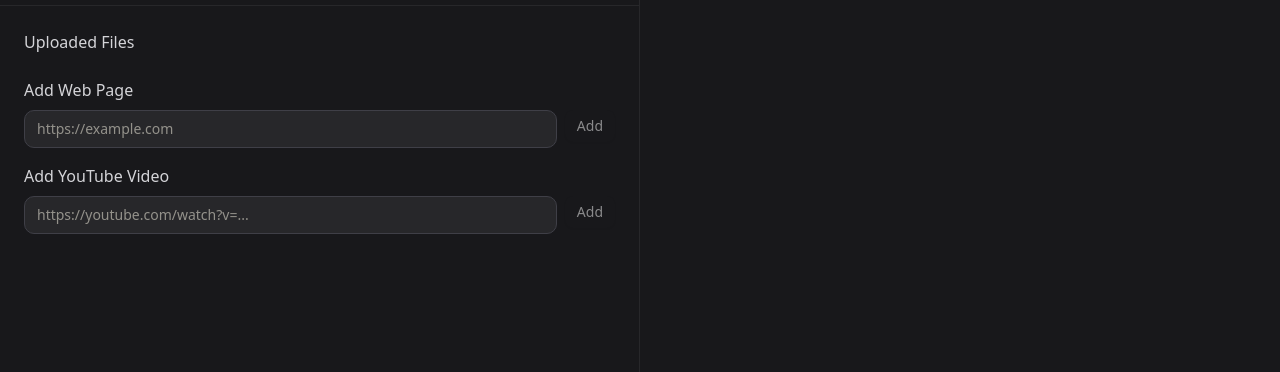
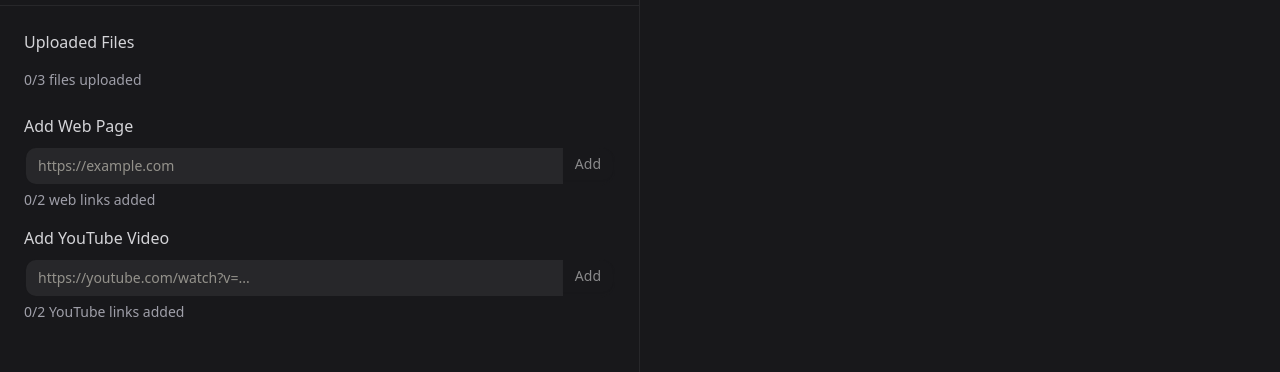
Before and after one commit to shravanbhati/LucidNoteLM, a Next.js app: page /notebook in a window 1280 px wide. Shown: the part 216-588 px from the top of the page. Built offline with nearby package versions, Linux system fonts and the light colour scheme.

Commit message:
some ui fix

```diff
--- a/app/notebook/page.js
+++ b/app/notebook/page.js
@@ -1,4 +1,5 @@
 "use client";
+import Link from "next/link";
 import {
   PromptInput,
   PromptInputTextarea,
@@ -67,11 +68,22 @@ const page = () => {
     localStorage.setItem("messageSources", JSON.stringify(messageSources));
   }, [chatMessages, messageSources]);
 
+  // Limits
+  const MAX_WEB_LINKS = 2;
+  const MAX_YOUTUBE_LINKS = 2;
+  const MAX_FILES = 3;
+
   // Web and YouTube link states
   const [webUrl, setWebUrl] = useState("");
   const [youtubeUrl, setYoutubeUrl] = useState("");
   const [isWebLoading, setIsWebLoading] = useState(false);
   const [isYoutubeLoading, setIsYoutubeLoading] = useState(false);
+  const [webLinks, setWebLinks] = useState([]);
+  const [youtubeLinks, setYoutubeLinks] = useState([]);
+  const [webError, setWebError] = useState("");
+  const [youtubeError, setYoutubeError] = useState("");
+  const [webSuccess, setWebSuccess] = useState(false);
+  const [youtubeSuccess, setYoutubeSuccess] = useState(false);
 
   const [copiedIndex, setCopiedIndex] = React.useState(null);
   const [copiedKey, setCopiedKey] = React.useState(null);
@@ -89,6 +101,16 @@ const page = () => {
   }
 
   const handleFilesAdded = async (newFiles) => {
+    // Check if adding these files would exceed the limit
+    if (files.length + newFiles.length > MAX_FILES) {
+      alert(
+        `Maximum ${MAX_FILES} files allowed. You can only add ${
+          MAX_FILES - files.length
+        } more file(s).`
+      );
+      return;
+    }
+
     setFiles((prev) => [...prev, ...newFiles]);
 
     for (const file of newFiles) {
@@ -109,7 +131,15 @@ const page = () => {
   const handleWebUrlSubmit = async () => {
     if (!webUrl.trim() || isWebLoading) return;
 
+    // Check if we've reached the limit
+    if (webLinks.length >= MAX_WEB_LINKS) {
+      setWebError(`Maximum ${MAX_WEB_LINKS} web links allowed`);
+      return;
+    }
+
     setIsWebLoading(true);
+    setWebError(""); // Clear previous error
+    setWebSuccess(false); // Clear previous success
 
     try {
       const res = await fetch("/api/files", {
@@ -119,11 +149,22 @@ const page = () => {
       });
 
       const data = await res.json();
+
+      if (!res.ok || data.error) {
+        throw new Error(data.error || "Failed to process web URL");
+      }
+
       console.log("Web URL processed:", data);
 
+      // Add the link to the webLinks state
+      setWebLinks((prev) => [...prev, { url: webUrl, title: webUrl }]);
       setWebUrl("");
+      setWebSuccess(true); // Set success state
+      // Clear success message after 3 seconds
+      setTimeout(() => setWebSuccess(false), 3000);
     } catch (err) {
       console.error("Error processing web URL:", err);
+      setWebError("Error processing web URL: " + err.message);
     } finally {
       setIsWebLoading(false);
     }
@@ -132,7 +173,15 @@ const page = () => {
   const handleYoutubeUrlSubmit = async () => {
     if (!youtubeUrl.trim() || isYoutubeLoading) return;
 
+    // Check if we've reached the limit
+    if (youtubeLinks.length >= MAX_YOUTUBE_LINKS) {
+      setYoutubeError(`Maximum ${MAX_YOUTUBE_LINKS} YouTube links allowed`);
+      return;
+    }
+
     setIsYoutubeLoading(true);
+    setYoutubeError(""); // Clear previous error
+    setYoutubeSuccess(false); // Clear previous success
 
     try {
       const res = await fetch("/api/files", {
@@ -142,11 +191,25 @@ const page = () => {
       });
 
       const data = await res.json();
+
+      if (!res.ok || data.error) {
+        throw new Error(data.error || "Failed to process YouTube URL");
+      }
+
       console.log("YouTube URL processed:", data);
 
+      // Add the link to the youtubeLinks state
+      setYoutubeLinks((prev) => [
+        ...prev,
+        { url: youtubeUrl, title: youtubeUrl },
+      ]);
       setYoutubeUrl("");
+      setYoutubeSuccess(true); // Set success state
+      // Clear success message after 3 seconds
+      setTimeout(() => setYoutubeSuccess(false), 3000);
     } catch (err) {
       console.error("Error processing YouTube URL:", err);
+      setYoutubeError("Error processing YouTube URL: " + err.message);
     } finally {
       setIsYoutubeLoading(false);
     }
@@ -229,6 +292,14 @@ const page = () => {
     } catch (err) {
       console.error("Error removing file:", err);
     }
+  };
+
+  const removeWebLink = (index) => {
+    setWebLinks((prev) => prev.filter((_, i) => i !== index));
+  };
+
+  const removeYoutubeLink = (index) => {
+    setYoutubeLinks((prev) => prev.filter((_, i) => i !== index));
   };
 
   function parseMessage(message) {
@@ -331,7 +402,9 @@ const page = () => {
   return (
     <div className="flex flex-col h-screen bg-zinc-900 text-zinc-100">
       <header className="border-b border-zinc-800 px-6 py-4 shadow-sm">
-        <h1 className="text-2xl font-bold text-zinc-100">LucidNoteLM</h1>
+        <Link href="/" className="text-2xl font-bold text-zinc-100">
+          LucidNoteLM
+        </Link>
       </header>
 
       <div className="flex flex-1 overflow-hidden">
@@ -399,6 +472,9 @@ const page = () => {
           <div className="flex-1 p-6 overflow-y-auto">
             <div className="space-y-4">
               <h3 className="font-medium text-zinc-300">Uploaded Files</h3>
+              <div className="text-zinc-400 text-sm">
+                {files.length}/{MAX_FILES} files uploaded
+              </div>
               {files.length > 0 && (
                 <div className="grid grid-cols-2 gap-2 pb-2">
                   {files.map((file, index) => (
@@ -455,21 +531,28 @@ const page = () => {
               {/* Web URL Input */}
               <div className="mt-6">
                 <h3 className="font-medium text-zinc-300 mb-2">Add Web Page</h3>
-                <div className="flex gap-2">
+                <div className="flex border-zinc-900 border-2 shadow-1x/20 rounded-2xl shadow-zinc-900">
                   <input
                     type="text"
                     value={webUrl}
-                    onChange={(e) => setWebUrl(e.target.value)}
+                    onChange={(e) => {
+                      setWebUrl(e.target.value);
+                      if (webError) setWebError(""); // Clear error when user starts typing
+                    }}
                     placeholder="https://example.com"
-                    className="flex-1 bg-zinc-800 border border-zinc-700 rounded-lg px-3 py-2 text-amber-50 text-sm"
-                    disabled={isWebLoading}
+                    className="flex-1 bg-zinc-800 rounded-l-lg px-3 py-2 text-amber-50 text-sm focus:outline-none focus:ring-0"
+                    disabled={isWebLoading || webLinks.length >= MAX_WEB_LINKS}
                   />
                   <Button
                     variant="default"
                     size="sm"
                     onClick={handleWebUrlSubmit}
-                    disabled={isWebLoading || !webUrl.trim()}
-                    className="gap-2"
+                    disabled={
+                      isWebLoading ||
+                      !webUrl.trim() ||
+                      webLinks.length >= MAX_WEB_LINKS
+                    }
+                    className="gap-2 rounded-l-none rounded-r-lg cursor-pointer"
                   >
                     {isWebLoading ? (
                       <>
@@ -481,6 +564,73 @@ const page = () => {
                     )}
                   </Button>
                 </div>
+
+                {/* Display limit info */}
+                <div className="text-zinc-400 text-sm mt-1">
+                  {webLinks.length}/{MAX_WEB_LINKS} web links added
+                </div>
+
+                {/* Display web URL error */}
+                {webError && (
+                  <div className="text-red-400 text-sm mt-2">{webError}</div>
+                )}
+
+                {/* Display web URL success */}
+                {webSuccess && (
+                  <div className="text-green-400 text-sm mt-2 flex items-center">
+                    <svg
+                      className="w-4 h-4 mr-1"
+                      fill="none"
+                      viewBox="0 0 24 24"
+                      stroke="currentColor"
+                    >
+                      <path
+                        strokeLinecap="round"
+                        strokeLinejoin="round"
+                        strokeWidth={2}
+                        d="M5 13l4 4L19 7"
+                      />
+                    </svg>
+                    Web page added successfully!
+                  </div>
+                )}
+
+                {/* Display added web links */}
+                {webLinks.length > 0 && (
+                  <div className="grid grid-cols-1 gap-2 mt-3">
+                    {webLinks.map((link, index) => (
+                      <div
+                        key={index}
+                        className="bg-zinc-800 flex w-full items-center justify-between gap-2 rounded-lg px-3 py-2 text-sm"
+                      >
+                        <div className="flex items-center gap-2">
+                          <svg
+                            className="size-4"
+                            fill="none"
+                            viewBox="0 0 24 24"
+                            stroke="currentColor"
+                          >
+                            <path
+                              strokeLinecap="round"
+                              strokeLinejoin="round"
+                              strokeWidth={2}
+                              d="M13.828 10.172a4 4 0 00-5.656 0l-4 4a4 4 0 105.656 5.656l1.102-1.101m-.758-4.899a4 4 0 005.656 0l4-4a4 4 0 00-5.656-5.656l-1.1 1.1"
+                            />
+                          </svg>
+                          <span className="max-w-[200px] truncate text-sm">
+                            {link.title}
+                          </span>
+                        </div>
+                        <button
+                          onClick={() => removeWebLink(index)}
+                          className="hover:bg-zinc-600 rounded-full p-1 cursor-pointer"
+                        >
+                          <X className="size-4" />
+                        </button>
+                      </div>
+                    ))}
+                  </div>
+                )}
               </div>
 
               {/* YouTube URL Input */}
@@ -488,21 +638,31 @@ const page = () => {
                 <h3 className="font-medium text-zinc-300 mb-2">
                   Add YouTube Video
                 </h3>
-                <div className="flex gap-2">
+                <div className="flex border-zinc-900 border-2 shadow-1x/20 rounded-2xl shadow-zinc-900">
                   <input
                     type="text"
                     value={youtubeUrl}
-                    onChange={(e) => setYoutubeUrl(e.target.value)}
+                    onChange={(e) => {
+                      setYoutubeUrl(e.target.value);
+                      if (youtubeError) setYoutubeError(""); // Clear error when user starts typing
+                    }}
                     placeholder="https://youtube.com/watch?v=..."
-                    className="flex-1 bg-zinc-800 border border-zinc-700 rounded-lg px-3 py-2 text-amber-50 text-sm"
-                    disabled={isYoutubeLoading}
+                    className="flex-1 bg-zinc-800 rounded-l-lg px-3 py-2 text-amber-50 text-sm focus:outline-none focus:ring-0"
+                    disabled={
+                      isYoutubeLoading ||
+                      youtubeLinks.length >= MAX_YOUTUBE_LINKS
+                    }
                   />
                   <Button
                     variant="default"
                     size="sm"
                     onClick={handleYoutubeUrlSubmit}
-                    disabled={isYoutubeLoading || !youtubeUrl.trim()}
-                    className="gap-2"
+                    disabled={
+                      isYoutubeLoading ||
+                      !youtubeUrl.trim() ||
+                      youtubeLinks.length >= MAX_YOUTUBE_LINKS
+                    }
+                    className="gap-2 rounded-l-none rounded-r-lg"
                   >
                     {isYoutubeLoading ? (
                       <>
@@ -514,6 +674,75 @@ const page = () => {
                     )}
                   </Button>
                 </div>
+
+                {/* Display limit info */}
+                <div className="text-zinc-400 text-sm mt-1">
+                  {youtubeLinks.length}/{MAX_YOUTUBE_LINKS} YouTube links added
+                </div>
+
+                {/* Display YouTube URL error */}
+                {youtubeError && (
+                  <div className="text-red-400 text-sm mt-2">
+                    {youtubeError}
+                  </div>
+                )}
+
+                {/* Display YouTube URL success */}
+                {youtubeSuccess && (
+                  <div className="text-green-400 text-sm mt-2 flex items-center">
+                    <svg
+                      className="w-4 h-4 mr-1"
+                      fill="none"
+                      viewBox="0 0 24 24"
+                      stroke="currentColor"
+                    >
+                      <path
+                        strokeLinecap="round"
+                        strokeLinejoin="round"
+                        strokeWidth={2}
+                        d="M5 13l4 4L19 7"
+                      />
+                    </svg>
+                    YouTube video added successfully!
+                  </div>
+                )}
+
+                {/* Display added YouTube links */}
+                {youtubeLinks.length > 0 && (
+                  <div className="grid grid-cols-1 gap-2 mt-3">
+                    {youtubeLinks.map((link, index) => (
+                      <div
+                        key={index}
+                        className="bg-zinc-800 flex w-full items-center justify-between gap-2 rounded-lg px-3 py-2 text-sm"
+                      >
+                        <div className="flex items-center gap-2">
+                          <svg
+                            className="size-4"
+                            fill="none"
+                            viewBox="0 0 24 24"
+                            stroke="currentColor"
+                          >
+                            <path
+                              strokeLinecap="round"
+                              strokeLinejoin="round"
+                              strokeWidth={2}
+                              d="M15 10l4.553-2.276A1 1 0 0121 8.618v6.764a1 1 0 01-1.447.894L15 14M5 18h8a2 2 0 002-2V8a2 2 0 00-2-2H5a2 2 0 00-2 2v8a2 2 0 002 2z"
+                            />
+                          </svg>
+                          <span className="max-w-[200px] truncate text-sm">
+                            {link.title}
+                          </span>
+                        </div>
+                        <button
+                          onClick={() => removeYoutubeLink(index)}
+                          className="hover:bg-zinc-600 rounded-full p-1 cursor-pointer"
+                        >
+                          <X className="size-4" />
+                        </button>
+                      </div>
+                    ))}
+                  </div>
+                )}
               </div>
             </div>
           </div>
```
Also changed, not shown: app/api/files/route.js (+28 -1 lines).
